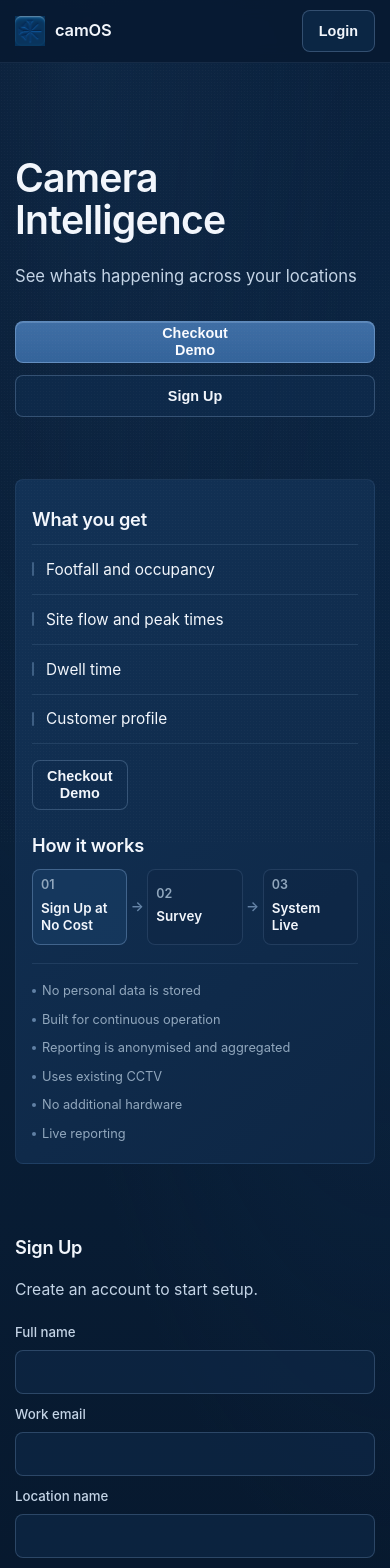
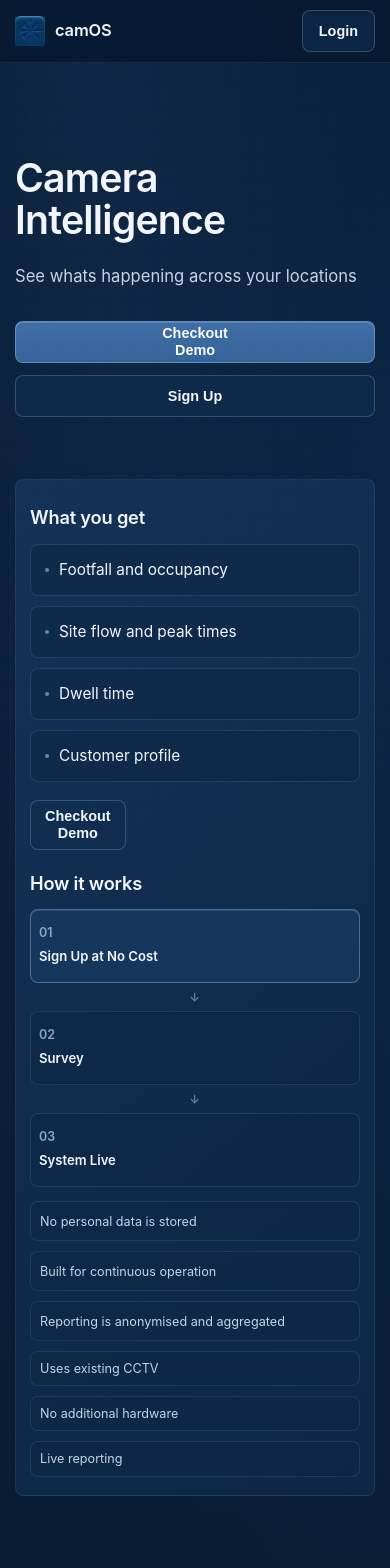
Before and after one commit to Ali-Nigzu/portal, a React (Vite) app in the folder frontend/: page / in a window 390 px wide. Shown: the top 1568 px of the page. Built offline with nearby package versions, Linux system fonts and the light colour scheme; no server answers.

Commit message:
Balance middle panel with unified two-lane pill system

```diff
--- a/frontend/src/features/landing/LandingPage.tsx
+++ b/frontend/src/features/landing/LandingPage.tsx
@@ -114,8 +114,6 @@ const LandingPage: React.FC = () => {
                       <span className="landing-step-text">{landingCopy.howItWorks.thirdStep}</span>
                     </li>
                   </ol>
-                </section>
-              </div>
 
                   <div className="landing-assurance-grid" role="list" aria-label="Assurance points">
                     {[...landingCopy.howItWorks.trustPoints, ...landingCopy.howItWorks.facts].map((item) => (
@@ -123,6 +121,8 @@ const LandingPage: React.FC = () => {
                         {item}
                       </p>
                     ))}
+                  </div>
+                </section>
               </div>
             </article>
           </div>
--- a/frontend/src/styles/LandingPage.css
+++ b/frontend/src/styles/LandingPage.css
@@ -225,23 +225,20 @@ body {
     linear-gradient(140deg, rgba(19, 52, 89, 0.84), rgba(14, 39, 69, 0.84)),
     var(--landing-bg-surface);
   border: 1px solid var(--landing-hairline-soft);
-  padding: clamp(32px, 4vw, 46px) clamp(20px, 3.5vw, 40px) 24px;
-  display: grid;
-  grid-template-rows: auto auto;
-  row-gap: 22px;
-  min-height: clamp(400px, 32vw, 500px);
+  padding: clamp(30px, 3.7vw, 44px) clamp(20px, 3.4vw, 38px) 24px;
+  min-height: clamp(380px, 30vw, 480px);
 }
 
 .landing-middle-lanes {
   display: grid;
   grid-template-columns: minmax(0, 1fr) minmax(0, 1fr);
-  gap: clamp(22px, 2.8vw, 36px);
+  gap: clamp(24px, 3vw, 40px);
   align-items: stretch;
-  min-height: 260px;
 }
 
 .landing-lane {
   min-width: 0;
+  min-height: clamp(340px, 27vw, 430px);
   display: grid;
   grid-template-rows: auto 1fr auto;
   gap: 14px;
@@ -256,46 +253,54 @@ body {
   font-weight: 580;
 }
 
+.landing-pill-box {
+  border-radius: 8px;
+  border: 1px solid rgba(106, 139, 176, 0.22);
+  background: rgba(14, 38, 66, 0.46);
+}
+
 .landing-spec-list {
   display: grid;
   grid-template-columns: minmax(0, 1fr);
-  grid-template-rows: repeat(4, minmax(50px, 1fr));
+  grid-template-rows: repeat(4, minmax(52px, 1fr));
+  gap: 10px;
 }
 
 .landing-spec-row {
-  min-height: 50px;
+  min-height: 52px;
   display: flex;
   align-items: center;
-  border-top: 1px solid rgba(106, 139, 176, 0.2);
   color: var(--landing-text-primary);
   font-size: 0.96rem;
   line-height: 1.4;
   position: relative;
-  padding-left: 14px;
+  padding: 0 12px 0 14px;
+}
+
+.landing-spec-row {
+  border-radius: 8px;
+  border: 1px solid rgba(106, 139, 176, 0.22);
+  background: rgba(14, 38, 66, 0.46);
 }
 
 .landing-spec-row::before {
   content: "";
-  position: absolute;
-  left: 0;
-  width: 2px;
-  height: 14px;
-  border-radius: 2px;
-  background: rgba(120, 156, 196, 0.44);
-}
-
-.landing-spec-row:last-child {
-  border-bottom: 1px solid rgba(106, 139, 176, 0.2);
+  display: inline-block;
+  width: 4px;
+  height: 4px;
+  border-radius: 50%;
+  margin-right: 10px;
+  background: rgba(129, 162, 199, 0.78);
+  flex-shrink: 0;
 }
 
 .landing-inline-demo {
   justify-self: start;
   align-self: end;
-  margin-top: 2px;
 }
 
 .landing-lane-right {
-  grid-template-rows: auto 1fr;
+  grid-template-rows: auto 1fr auto;
 }
 
 .landing-stepper {
@@ -303,28 +308,31 @@ body {
   padding: 0;
   list-style: none;
   display: grid;
-  grid-template-columns: minmax(0, 1fr) 26px minmax(0, 1fr) 26px minmax(0, 1fr);
+  grid-template-columns: minmax(0, 1fr) 22px minmax(0, 1fr) 22px minmax(0, 1fr);
   align-items: center;
-  column-gap: 2px;
   min-height: 100%;
+  gap: 4px;
 }
 
 .landing-step {
-  min-height: 82px;
-  border-radius: 8px;
-  border: 1px solid rgba(106, 139, 176, 0.22);
-  background: rgba(14, 38, 66, 0.44);
+  min-height: 84px;
   display: grid;
   grid-template-rows: auto auto;
   align-content: center;
   gap: 8px;
   padding: 10px 10px;
-  position: relative;
+}
+
+.landing-step {
+  border-radius: 8px;
+  border: 1px solid rgba(106, 139, 176, 0.22);
+  background: rgba(14, 38, 66, 0.46);
 }
 
 .landing-step--highlight {
-  border-color: rgba(126, 163, 206, 0.42);
+  border-color: rgba(126, 163, 206, 0.5);
   background: rgba(25, 61, 101, 0.68);
+  box-shadow: inset 0 1px 0 rgba(170, 202, 238, 0.14);
 }
 
 .landing-step-index {
@@ -336,46 +344,46 @@ body {
 
 .landing-step-text {
   color: var(--landing-text-primary);
-  font-size: 0.93rem;
+  font-size: 0.92rem;
   line-height: 1.32;
   font-weight: 560;
+}
+
+.landing-step--highlight .landing-step-text {
+  font-weight: 620;
 }
 
 .landing-step-connector {
   align-self: center;
   justify-self: center;
-  font-size: 1.05rem;
-  color: rgba(143, 175, 212, 0.68);
+  font-size: 0.96rem;
+  color: rgba(143, 175, 212, 0.64);
   font-weight: 600;
   line-height: 1;
 }
 
 .landing-assurance-grid {
-  border-top: 1px solid rgba(106, 139, 176, 0.18);
-  padding-top: 18px;
   display: grid;
-  grid-template-columns: repeat(3, minmax(0, 1fr));
-  gap: 12px 18px;
+  grid-template-columns: repeat(2, minmax(0, 1fr));
+  grid-template-rows: repeat(3, minmax(40px, auto));
+  gap: 10px 12px;
+  align-self: end;
 }
 
 .landing-assurance-item {
   margin: 0;
-  color: var(--landing-text-muted);
-  font-size: 0.84rem;
-  line-height: 1.45;
-  position: relative;
-  padding-left: 10px;
+  color: var(--landing-text-secondary);
+  font-size: 0.82rem;
+  line-height: 1.35;
+  padding: 9px 10px;
+  display: flex;
+  align-items: center;
 }
 
-.landing-assurance-item::before {
-  content: "";
-  position: absolute;
-  left: 0;
-  top: 0.55em;
-  width: 4px;
-  height: 4px;
-  border-radius: 50%;
-  background: rgba(129, 162, 199, 0.72);
+.landing-assurance-item {
+  border-radius: 8px;
+  border: 1px solid rgba(106, 139, 176, 0.2);
+  background: rgba(14, 38, 66, 0.4);
 }
 
 .landing-signup {
@@ -536,28 +544,42 @@ body {
   height: 14px;
 }
 
-@media (max-width: 1024px) {
+@media (max-width: 1100px) {
   .landing-container {
     width: min(1160px, calc(100% - 44px));
   }
 
+  .landing-middle-panel {
+    min-height: 0;
+    padding: 32px 22px 22px;
+  }
+
+  .landing-middle-lanes {
+    gap: 24px;
+  }
+
+  .landing-step {
+    min-height: 78px;
+  }
+
+  .landing-step-text {
+    font-size: 0.88rem;
+  }
+}
+
+@media (max-width: 900px) {
   .landing-hero {
     padding: 94px 0 62px;
-  }
-
-  .landing-middle-panel {
-    min-height: 0;
-    padding: 34px 24px 22px;
   }
 
   .landing-middle-lanes {
     grid-template-columns: 1fr;
     min-height: 0;
-    gap: 24px;
+    gap: 22px;
   }
 
   .landing-lane {
-    gap: 12px;
+    min-height: 0;
   }
 
   .landing-inline-demo {
@@ -591,34 +613,35 @@ body {
   }
 
   .landing-middle-panel {
-    padding: 28px 16px 20px;
-    row-gap: 18px;
+    padding: 26px 14px 18px;
+    min-height: 0;
   }
 
   .landing-stepper {
-    grid-template-columns: minmax(0, 1fr) 16px minmax(0, 1fr) 16px minmax(0, 1fr);
+    grid-template-columns: minmax(0, 1fr) 14px minmax(0, 1fr) 14px minmax(0, 1fr);
   }
 
   .landing-step {
-    min-height: 76px;
-    padding: 8px 8px;
+    min-height: 74px;
+    padding: 8px;
   }
 
   .landing-step-text {
-    font-size: 0.84rem;
+    font-size: 0.82rem;
   }
 
   .landing-step-connector {
-    font-size: 0.86rem;
+    font-size: 0.82rem;
   }
 
   .landing-assurance-grid {
     grid-template-columns: repeat(2, minmax(0, 1fr));
-    gap: 10px 14px;
+    gap: 10px;
   }
 
   .landing-assurance-item {
-    font-size: 0.8rem;
+    font-size: 0.79rem;
+    padding: 8px 9px;
   }
 
   .landing-signup {
@@ -644,8 +667,17 @@ body {
   }
 }
 
+@media (max-width: 480px) {
+  .landing-stepper {
+    grid-template-columns: 1fr;
+    gap: 8px;
+  }
 
-@media (max-width: 480px) {
+  .landing-step-connector {
+    transform: rotate(90deg);
+    font-size: 0.76rem;
+  }
+
   .landing-assurance-grid {
     grid-template-columns: 1fr;
   }
```
Lines whose indentation alone changed are shown as unchanged.
